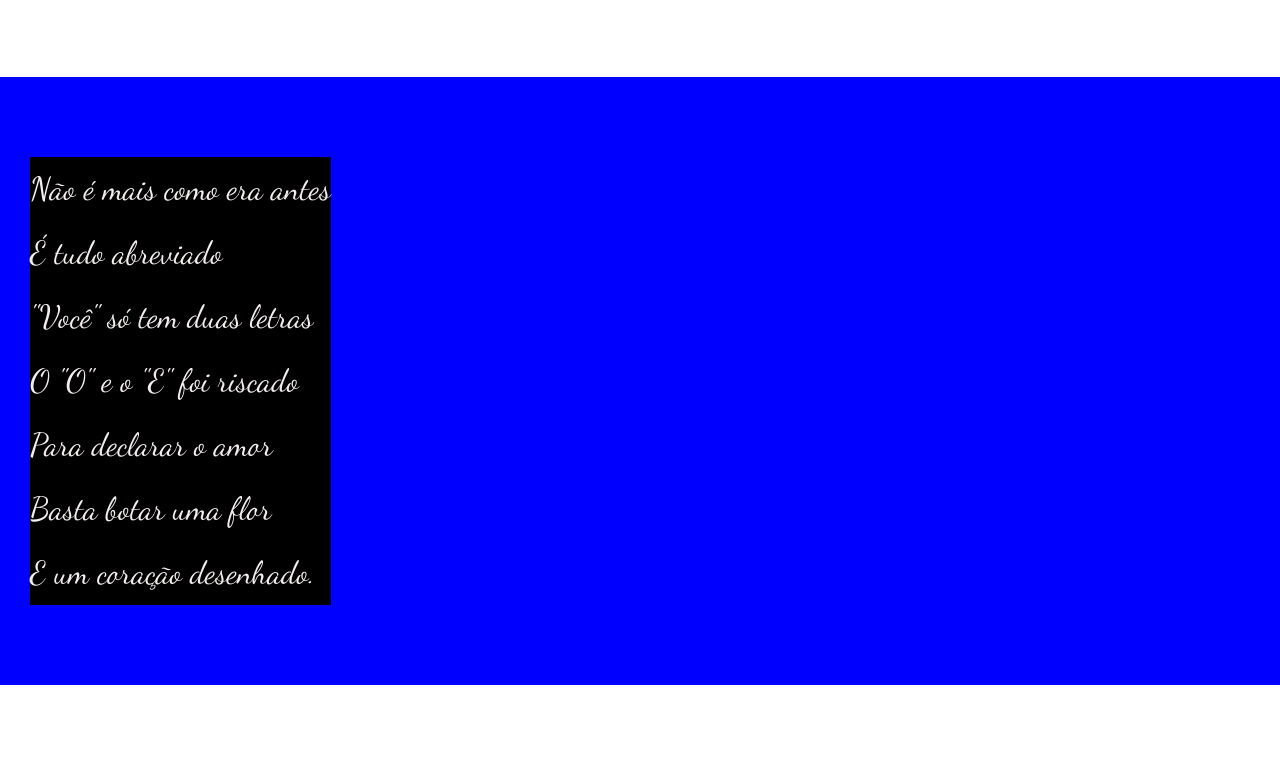
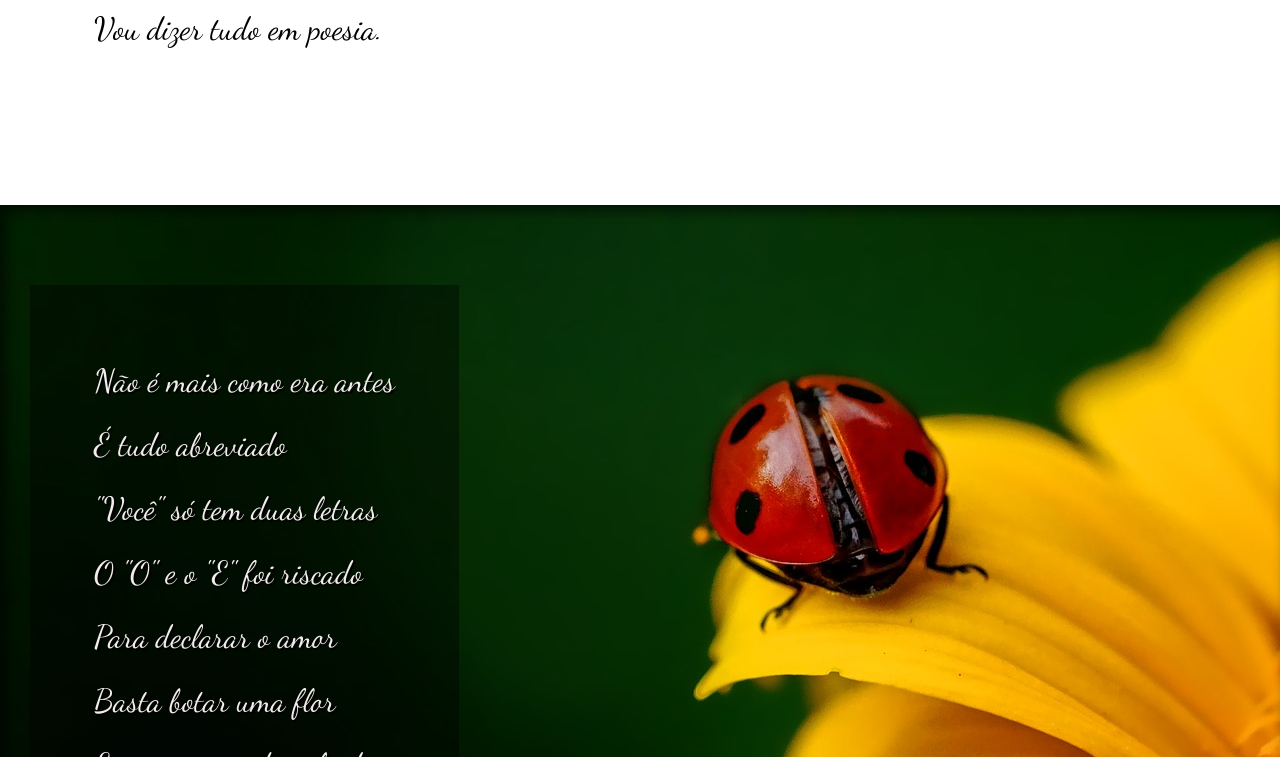
Before and after one commit to Rodrigoluiz180/HTML-CSS, a plain HTML site: page Exercicios/desafio12/index.html in a window 1280 px wide. Shown: the part 723-1480 px from the top of the page. Drawn offline with Linux system fonts and the light colour scheme; a web font is replaced by a local one.

Commit message:
Finalizado
finalizado o efeito parallax

```diff
--- a/Exercicios/desafio12/estilo/style.css
+++ b/Exercicios/desafio12/estilo/style.css
@@ -55,6 +55,9 @@ section{
     padding-left: 30px;
     font-size: 2em;
 }
+section > p{
+    padding: 2em;
+}
 section.normal {
     background-color: white;
     color: black;
@@ -63,10 +66,24 @@ section.normal {
 section.imagem {
     background-color:blue ;
     color:rgb(243, 237, 237);
+    text-shadow: 2px 2px black;
+    box-shadow: inset 6px 6px 13px 0 rgba(0, 0, 0, 0.599);
+    background-size: auto;
+    background-attachment: fixed ;
+
 }
 section.imagem > p{
     display: inline-block;
-    background-color: black;
+    background-color: rgba(0, 0, 0, 0.401);
+
+}
+section#img01{
+    background-image: url(../imagens/background001.jpg);
+    background-position: center;
+
+}
+section#img02{
+    background-image: url(../imagens/background002.jpg);
 
 }
 footer{
--- a/Exercicios/desafio12/index.html
+++ b/Exercicios/desafio12/index.html
@@ -27,7 +27,7 @@
         </p>
     </section>
 
-    <section class="imagem">
+    <section class="imagem" id="img01">
         <p>
             Não é mais como era antes <br>
             É tudo abreviado <br>
@@ -61,7 +61,7 @@
         </p>
     </section>
 
-    <section class="imagem">
+    <section class="imagem" id="img02">
         <p>
             Tenho saudade das cartas <br>
             Escritas com a própria mão <br>
```
